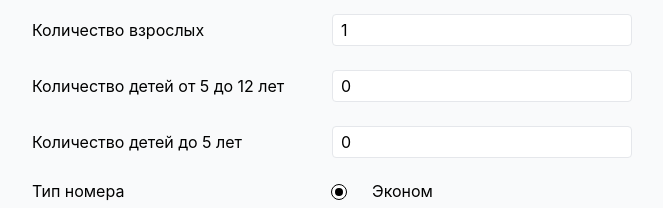
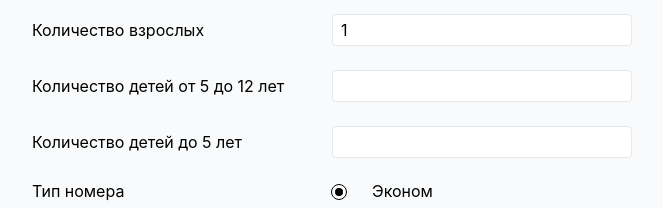
Before and after one commit to Domask2/nimax, a React (Create React App) app: page / in a window 1280 px wide. Shown: the part 120-328 px from the top of the page, without its empty margins (308-971 px from the left). Built offline with nearby package versions, Linux system fonts and the light colour scheme.

Commit message:
refact bug

```diff
--- a/src/page/StepOne.tsx
+++ b/src/page/StepOne.tsx
@@ -33,7 +33,7 @@ const StepOne = () => {
                     name='countAdult'
                     type='number'
                     label='Количество взрослых'
-                    value={values.countAdult}
+                    value={values.countAdult === 0 ? '' : values.countAdult}
                     onChange={handleChange}
                     error={errors?.countAdult}
                     min='1'
@@ -45,7 +45,7 @@ const StepOne = () => {
                     type='number'
                     label='Количество детей от 5 до 12 лет'
                     onChange={handleChange}
-                    value={values.countChildren}
+                    value={values.countChildren === 0 ? '' : values.countChildren}
                     error={errors?.countChildren}
                     min='0'
                 />
@@ -56,7 +56,7 @@ const StepOne = () => {
                     type='number'
                     label='Количество детей до 5 лет'
                     onChange={handleChange}
-                    value={values.countSmallChildren}
+                    value={values.countSmallChildren === 0 ? '' : values.countSmallChildren}
                     error={errors?.countSmallChildren}
                     min='0'
                 />
@@ -118,7 +118,7 @@ const StepOne = () => {
                     type='number'
                     label='Количество ночей'
                     onChange={handleChange}
-                    value={values.countNumber}
+                    value={values.countNumber === 0 ? '' : values.countNumber}
                     error={errors?.countNumber}
                     min='1'
                 />
--- a/src/service/strUser.ts
+++ b/src/service/strUser.ts
@@ -4,7 +4,7 @@ import numWord from './numWord';
 const strUser = (data: ValueType): string => {
     const strAdult =
         data.countAdult &&
-        `${data.countAdult} ${numWord(data.countAdult, ['взрослый', 'взрослых'])}`;
+        `${data.countAdult} ${numWord(data.countAdult, ['взрослый', 'взрослых', 'взрослых'])}`;
     let strChildren = '';
     let strSmallChildren = '';
     if (data.countChildren) {
@@ -12,7 +12,7 @@ const strUser = (data: ValueType): string => {
             data.countChildren > 0
                 ? `, ${data.countChildren} ${numWord(data.countChildren, [
                       'ребенок',
-                      'ребенок',
+                      'ребенка',
                       'детей',
                   ])} от 12 лет`
                 : '';
@@ -22,7 +22,7 @@ const strUser = (data: ValueType): string => {
             data.countSmallChildren > 0
                 ? ` и ${data.countSmallChildren} ${numWord(data.countSmallChildren, [
                       'ребенок',
-                      'ребенок',
+                      'ребенка',
                       'детей',
                   ])} младше 5 лет`
                 : '';
--- a/src/type/type.ts
+++ b/src/type/type.ts
@@ -3,7 +3,7 @@ export const standard = 2800;
 export const luxury = 4000;
 
 export type ValueTypeStepOne = {
-    countAdult?: number;
+    countAdult?: number ;
     countChildren?: number;
     countSmallChildren?: number;
     typeNumber?: string;
```
